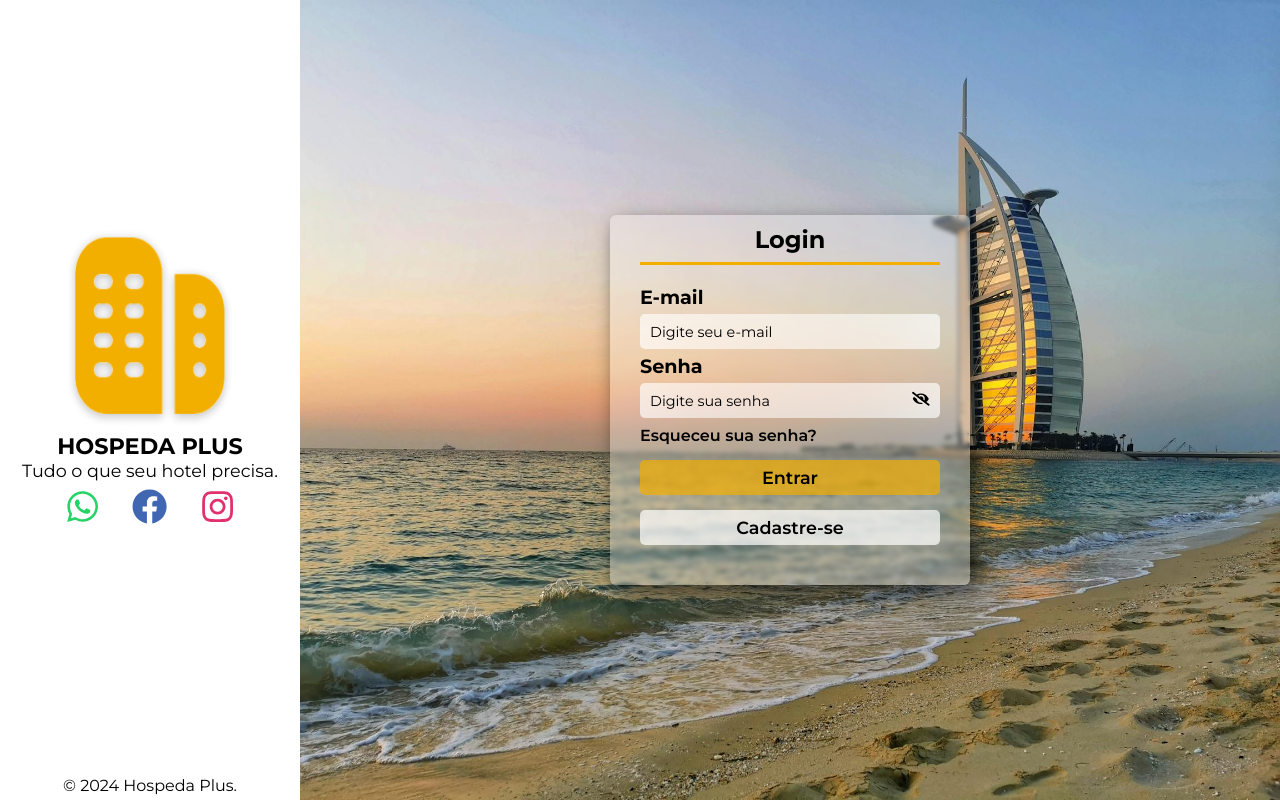
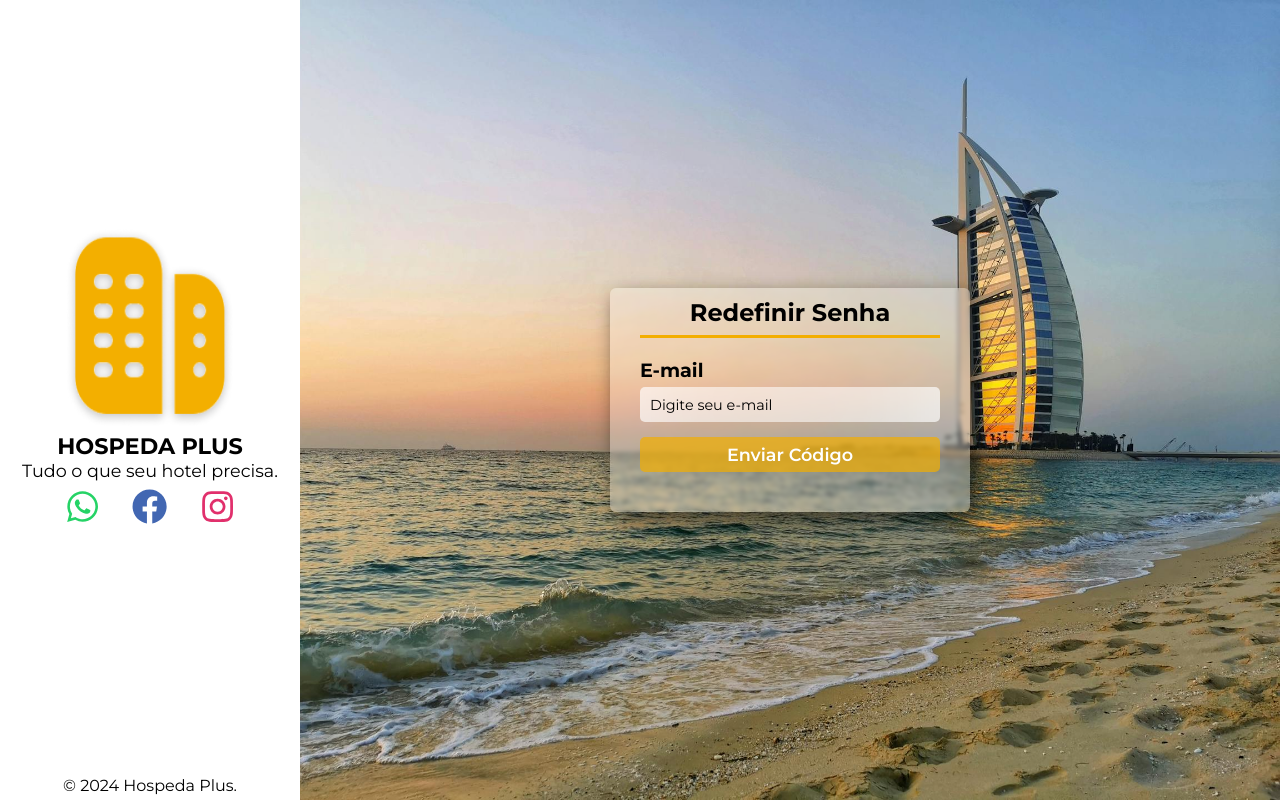
Before and after one commit to ManoelFSS/HOSPEDA-PLUS, a React (Vite) app: page / in a window 1280 px wide. Built offline with nearby package versions, Linux system fonts and the light colour scheme.

Commit message:
feat: formReset add

```diff
--- a/src/components/btn/Btn.jsx
+++ b/src/components/btn/Btn.jsx
@@ -1,6 +1,6 @@
 import { Button } from "./BtnStyles";
 
-const Btn = ( {type, value, $width,  $bg_color, $bg_hover, onClick} ) => {
+const Btn = ( {type, value, $width,  $bg_color, $bg_hover, onClick, color} ) => {
     return (
         <Button
             type={type}
@@ -9,6 +9,7 @@ const Btn = ( {type, value, $width,  $bg_color, $bg_hover, onClick} ) => {
             $bg_hover={$bg_hover}
             $bg_color={ $bg_color}
             onClick={onClick}
+            style={{color: color}}
         />
     )
 }
--- a/src/components/btn/BtnStyles.jsx
+++ b/src/components/btn/BtnStyles.jsx
@@ -1,7 +1,7 @@
 import styled from "styled-components";
 
 export const Button = styled.input`
-    width: ${({ $width }) => $width || "auto"};
+    width: 100%;
     text-align: center;
     height: 35px;
     padding: 0 12px;
@@ -15,6 +15,7 @@ export const Button = styled.input`
     cursor: pointer;
     transition: all 0.3s;
     margin-top: 15px;
+    color: #fff;
 
     &:hover {
         background-color: ${({ $bg_hover }) => $bg_hover };
--- a/src/components/forms/formCadastro/FormCadastro.jsx
+++ b/src/components/forms/formCadastro/FormCadastro.jsx
@@ -220,6 +220,7 @@ const FormCadastro = ({toogleForm, setToogleForm}) => {
                         $bg_color="var(--color-secondary-btn-bg)"
                         $bg_hover="var(--color-secondary-btn-bg-hover)"
                         onClick={() => setToogleForm(!toogleForm)}
+                        color="#000"
                     />
                     {loading && <Loader/>}
                 </FormWrapper> :
--- a/src/components/forms/formWrapper/FormWrapper.jsx
+++ b/src/components/forms/formWrapper/FormWrapper.jsx
@@ -1,8 +1,12 @@
 import { Container } from "./FormWrapperStyles"
 
-const FormWrapper = ({ children, direction, directionText }) => {
+const FormWrapper = ({ children, direction, directionText, maxWidth }) => {
     return (
-        <Container $direction={direction} $directionText={directionText}>
+        <Container
+            $direction={direction}
+            $directionText={directionText}
+            style={{maxWidth: maxWidth}}
+        >
             {children}
         </Container>
     )
--- a/src/components/forms/formWrapper/FormWrapperStyles.jsx
+++ b/src/components/forms/formWrapper/FormWrapperStyles.jsx
@@ -39,6 +39,22 @@ export const Container = styled.div`
         border-bottom: solid 3px var(--color-primary-text);
         padding-bottom: 8px;
         margin-bottom: 15px;
+    }
+
+    .text-reset {
+        font-weight: 800;
+        transition: all 0.3s;
+        border: none;
+        margin-top: 10px;
+
+        p {
+            font-size: 1rem;
+            padding: 10px 0px ;
+            color:#000;
+            cursor: none;
+            font-weight: 700;
+            text-align: center;
+        }
     }
 
     .input-field {
@@ -95,11 +111,6 @@ export const Container = styled.div`
         padding: 8px 0 0;
         trasition: all 0.3s;
         text-align: ${({ $directionText }) => $directionText === "true" ? "center" : "left"};
-
-        &:hover {
-            text-decoration: ${({ $directionText }) => $directionText === "true" ? "none" : "underline"};
-
-        }
     }
 
     h3 {
--- /dev/null
+++ b/src/components/forms/form_reset/FormReset.jsx
@@ -0,0 +1,216 @@
+import React, { useState } from "react"
+import  FormWrapper from "../formWrapper/FormWrapper"
+import CampoInput from "../../inputComponent/CampoInput"
+import Btn from "../../btn/Btn"
+import Loader from "../../load/Load"
+// icons
+import { FaEyeSlash, FaEye } from "react-icons/fa";
+import { set } from "mongoose"
+
+
+const FormReset = () => {
+
+    const [labelEmail, setLabelEmail] = useState("E-mail")
+    const [labelCode, setLabelCode] = useState("Código")
+
+    const [placeholderEmail, setPlaceholderEmail] = useState("Digite seu e-mail")
+    const [placeholderCode, setPlaceholderCode] = useState("Digite o Código")
+
+    const [email, setEmail] = useState("")
+    const [code, setCode] = useState("")
+    const [codigoVerificador, setCodigoVerificador] = useState("")
+
+    const [typeInputEmail, setTypeInputEmail] = useState("email")
+    const [typeInputCode, setTypeInputCode] = useState("number")
+
+    const [valueBtnEmail, setValueBtnEmail] = useState("Enviar Código")
+    const [valueBtnCode, setValueBtnCode] = useState("Verificar Código")
+
+    const [visibilySectionCode, setVisibilySectionCode] = useState(false)
+    const [visibilyBtnEmail, setVisibilyBtnEmail] = useState(true)
+
+    const [loading, setLoading] = useState(false)
+    const [showPassword, setShowPassword] = useState(false);
+
+    // Simula a chamada da API
+    const resultApi = new Promise((resolve) => {
+        setTimeout(() => {
+            resolve(true);
+        }, 3000);
+    });
+
+    const handleSubmit = async () => {
+        setLoading(true);
+        event.preventDefault();
+
+        const codigoGerado = Math.floor(100000 + Math.random() * 900000);
+        setCodigoVerificador(codigoGerado);
+        console.log(codigoGerado);
+
+        if (email !== "") {
+            const res = await resultApi; // Aqui não precisa de ()
+
+            if (res) {
+                setValueBtnEmail("Reenviar Código");
+                setVisibilySectionCode(true);
+                setCode(codigoGerado);
+            }
+
+            setLoading(false);
+        }
+
+    };
+
+    const hendleCodeVerify = () => {
+        setLoading(true)
+        event.preventDefault()
+
+        setTimeout(() => {
+
+            if(codigoVerificador === code) {
+
+                setLabelEmail("Nova Senha")
+                setLabelCode("Confirme a Senha")
+
+                setTypeInputEmail("password")
+                setTypeInputCode("password")
+
+                setPlaceholderEmail("Digite a Nova Senha")
+                setPlaceholderCode("Confirme a Senha")
+
+                setVisibilyBtnEmail(false)
+
+                setValueBtnCode("Alterar Senha")
+
+                setEmail("")
+                setCode("")
+
+            }else{
+                console.log("Código incorreto, tente novamente")
+            }
+
+            setLoading(false)
+
+        },3000)
+    }
+
+    const hendlePasswordUpdate = () =>{
+        setLoading(true)
+        event.preventDefault()
+
+        setTimeout(() => {
+            if(email !== "" && code !== ""){
+                if(email === code){
+                    alert("Senha alterada com sucesso")
+                }else {
+                    alert("Ops!, as senhas digitadas devem ser iguais.")
+                    return
+                }
+            }else{
+                alert("Todos os campos devem ser preenchidos")
+            }
+
+            setLoading(false)
+        },3000)
+    }
+
+
+    const togglePasswordVisibility = () => {
+        setShowPassword(!showPassword);
+        setTypeInputEmail(typeInputEmail === "password" ? "text" : "password");
+        setTypeInputCode(typeInputCode === "password" ? "text" : "password");
+    };
+
+
+    return (
+        <FormWrapper maxWidth="400px">
+            <form>
+                <h2>Redefinir Senha</h2>
+                <div className="input-field">
+                    <label htmlFor="email">{labelEmail}</label>
+                    <CampoInput
+                        type={typeInputEmail}
+                        name="email"
+                        id="email"
+                        placeholder={placeholderEmail}
+                        autoComplete="email"
+                        value={email}
+                        onChange={(e) => setEmail( e.target.value )}
+                        required
+                        $bg_color_input="var(--color-input-bg)"
+                        $bg_hover_input="var(--color-input-bg-hover)"
+                    />
+                    {(typeInputEmail === "password" || typeInputEmail === "text" )&& (
+                        showPassword ? (
+                            <FaEye className="eye" onClick={togglePasswordVisibility} />
+                        ) : (
+                            <FaEyeSlash className="eye" onClick={togglePasswordVisibility}  />
+                        )
+                    )}
+
+                </div>
+                {visibilyBtnEmail &&
+                    <Btn
+                        type="submit"
+                        value={valueBtnEmail}
+                        $bg_color="var(--color-primary-btn-bg)"
+                        $bg_hover="var(--color-primary-btn-bg-hover)"
+                        onClick={() => handleSubmit()}
+                    />
+                }
+                { visibilySectionCode &&
+                    <section>
+                        {visibilyBtnEmail &&
+                            <div className="text-reset">
+                                <p>Enviamos um Email com um codigo para redefinir sua senha</p>
+                            </div>
+                        }
+                        <div className="input-field" >
+                            <label htmlFor="code">{labelCode}</label>
+                            <CampoInput
+                                type={typeInputCode}
+                                name="code"
+                                id="code"
+                                placeholder={placeholderCode}
+                                autoComplete="code"
+                                value={code}
+                                onChange={(e) => setCode(e.target.value)}
+                                required
+                                $bg_color_input="var(--color-input-bg)"
+                                $bg_hover_input="var(--color-input-bg-hover)"
+                            />
+                            {(typeInputEmail === "password" || typeInputEmail === "text") && (
+                                showPassword ? (
+                                    <FaEye className="eye" onClick={togglePasswordVisibility}  />
+                                ) : (
+                                    <FaEyeSlash className="eye"  onClick={togglePasswordVisibility}  />
+                                )
+                            )}
+                        </div>
+                        {!visibilyBtnEmail ?<Btn
+                            type="submit"
+                            value={valueBtnCode}
+                            $bg_color="var(--color-primary-btn-bg)"
+                            $bg_hover="var(--color-primary-btn-bg-hover)"
+                            onClick={() => hendlePasswordUpdate()}
+                            />
+                        :
+                            <Btn
+                                type="submit"
+                                value={valueBtnCode}
+                                $bg_color="var(--color-primary-btn-bg)"
+                                $bg_hover="var(--color-primary-btn-bg-hover)"
+                                onClick={() => hendleCodeVerify()}
+                            />
+                        }
+                    </section>
+                }
+            </form>
+            {loading &&
+                <Loader/>
+            }
+        </FormWrapper>
+    )
+}
+
+export default FormReset;
--- a/src/components/forms/login_Form/LoginForm.jsx
+++ b/src/components/forms/login_Form/LoginForm.jsx
@@ -130,6 +130,7 @@ const LoginForm = ({setToogleForm, toogleForm}) => {
                     type="button"
                     value="Cadastre-se"
                     $width="100%"
+                    color="#000"
                     $bg_color="var(--color-secondary-btn-bg)"
                     $bg_hover="var(--color-secondary-btn-bg-hover)"
                     onClick={() => setToogleForm(!toogleForm)}
--- a/src/pages/login/Login.jsx
+++ b/src/pages/login/Login.jsx
@@ -6,6 +6,7 @@ import image from "../../assets/images/icone.png";
 import Logo from "../../components/logo/Logo";
 import LoginForm from "../../components/forms/login_Form/LoginForm";
 import FormCadastro from "../../components/forms/formCadastro/FormCadastro";
+import FormReset from "../../components/forms/form_reset/FormReset";
 // icons
 import { FaWhatsapp, FaFacebook, FaInstagram  } from "react-icons/fa";
 
@@ -31,15 +32,22 @@ const Login = () => {
                 <p className="copyright"> © 2024 Hospeda Plus.</p>
             </section>
             <section className="box-right">
-                { toogleForm ?
+            {
+                true ? (
+                    <FormReset />
+                ) : (
+                    toogleForm ? (
                         <LoginForm
                             toogleForm={toogleForm}
                             setToogleForm={setToogleForm}
-                    /> :
+                        />
+                    ) : (
                         <FormCadastro
                             toogleForm={toogleForm}
                             setToogleForm={setToogleForm}
                         />
+                    )
+                )
             }
             </section>
         </Container_login>
```
Lines whose indentation alone changed are shown as unchanged.
